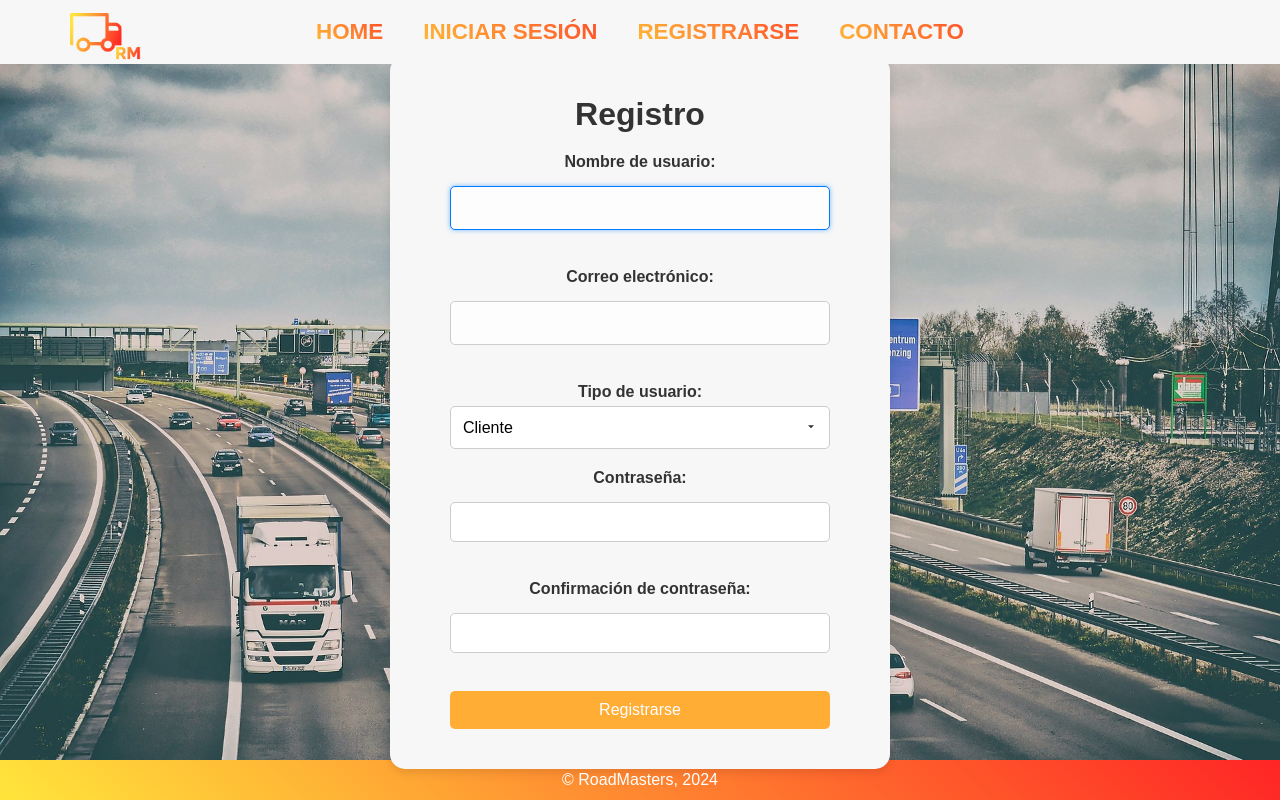
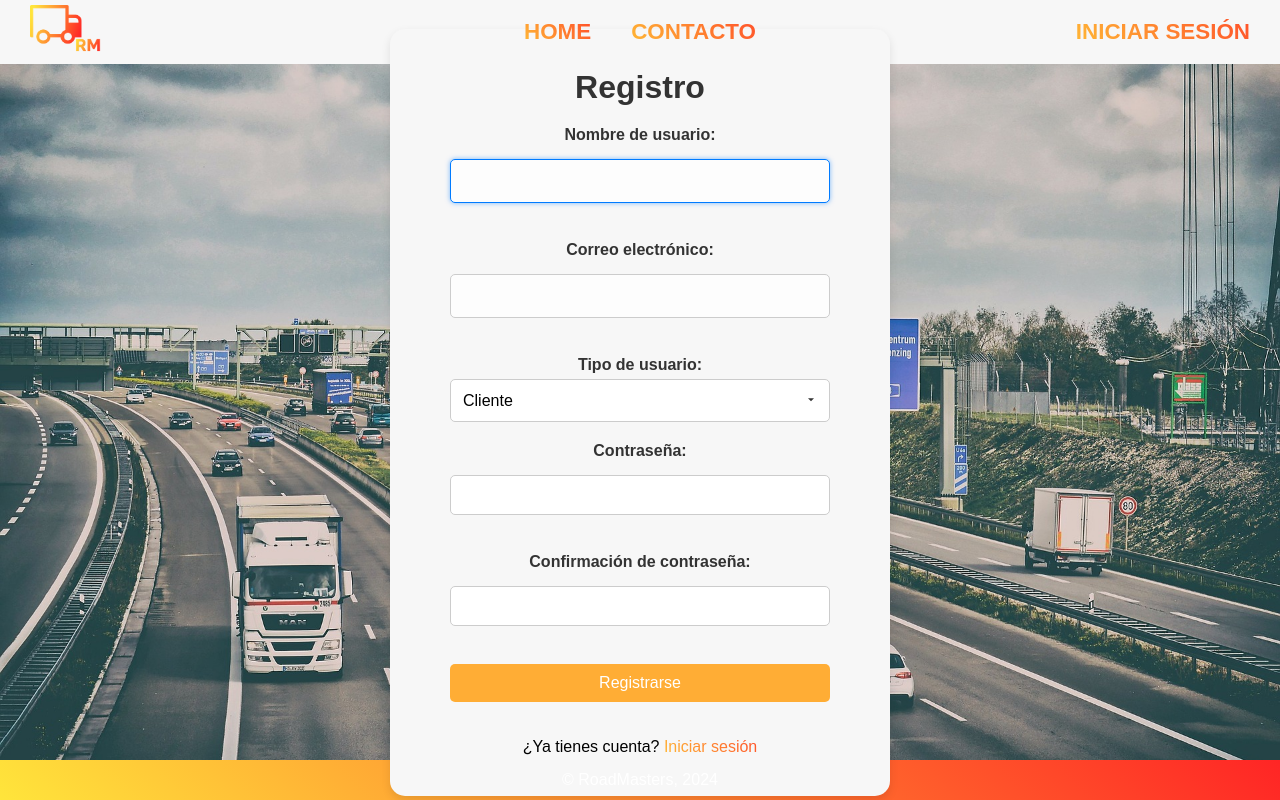
Before and after one commit to gonzalo-ceb/final-cybersecurity, a Django app: page /register/ in a window 1280 px wide. Run offline with Django 5.2, Linux system fonts and the light colour scheme.

Commit message:
arreglo del header

```diff
--- a/myproject/myapp/static/css/base.css
+++ b/myproject/myapp/static/css/base.css
@@ -10,59 +10,53 @@
 }
 
 header {
-    position: relative;
-    height: 8vh;
     display: flex;
     align-items: center;
     justify-content: space-between;
+    height: 8vh;
+    padding: 0 30px;
     background: #f7f7f7;
-    padding: 0 30px;
-    color: black;
 }
 
 .logo {
-    position: absolute;
-    margin-top: 15px;
-    left: 70px;
-    z-index: 2;
+    flex: 1;
 }
 
 .logo img {
     height: 50px;
 }
 
-header nav {
+.main-nav {
     display: flex;
     justify-content: center;
+    gap: 40px;
+    flex: 1;
+    text-align: center;
+}
+
+.session-links {
+    display: flex;
     align-items: center;
-    flex-grow: 1;
-    gap: 40px;
-    z-index: 2;
+    justify-content: flex-end;
+    gap: 20px;
+    flex: 1;
+}
+
+nav a, .session-links a {
+    text-decoration: none;
+    color: inherit;
 }
 
 .gradiente {
     font-size: 1.4rem;
     background: linear-gradient(45deg, #ffe53b, #ff2525);
     -webkit-background-clip: text;
+    background-clip: text;
     color: transparent;
     background-size: 200% 100%;
     background-position: center;
     padding-bottom: 1px;
-}
-
-
-.gradiente {
-    font-size: 1.4rem;
     position: relative;
-    display: inline-block;
-    background: linear-gradient(45deg, #ffe53b, #ff2525);
-    -webkit-background-clip: text;
-    background-clip: text;
-    color: transparent;
-    -webkit-text-fill-color: transparent;
-    background-size: 200% 100%;
-    background-position: center;
-    padding-bottom: 1px;
 }
 
 .gradiente::after {
--- a/myproject/myapp/static/css/sesion.css
+++ b/myproject/myapp/static/css/sesion.css
@@ -114,6 +114,32 @@
     width: 100%;
 }
 
+.gradiente_peque {
+    background: linear-gradient(45deg, #ffe53b, #ff2525);
+    -webkit-background-clip: text;
+    background-clip: text;
+    color: transparent;
+    background-size: 200% 100%;
+    background-position: center;
+    padding-bottom: 1px;
+    position: relative;
+}
+.gradiente_peque::after {
+    content: "";
+    position: absolute;
+    left: 0;
+    right: 0;
+    bottom: 0;
+    height: 1px;
+    background: linear-gradient(45deg, #ffe53b, #ff2525);
+    opacity: 0;
+    transition: opacity 0.3s;
+}
+
+.gradiente_peque:hover::after {
+    opacity: 1;
+}
+
 .btn_submit:hover {
     background-color: #FF9432;
 }
--- a/myproject/myapp/templates/base.html
+++ b/myproject/myapp/templates/base.html
@@ -22,18 +22,22 @@
 				<img src="{% static 'images/logo.png' %}" alt="RoadMasters Logo">
 			</a>
 		</div>
-    <nav>
+		<nav class="main-nav">
 			<a href="{% url 'home' %}"><h4 class="gradiente">HOME</h4></a>
 			{% if user.is_authenticated %}
 				<a href="{% url 'crear_solicitud' %}"><h4 class="gradiente">SOLICITUD</h4></a>
+			{% endif %}
+			<a href=""><h4 class="gradiente">CONTACTO</h4></a>
+		</nav>
+		<div class="session-links">
+			{% if user.is_authenticated %}
 				<a href="{% url 'logout' %}"><h4 class="gradiente">CERRAR SESIÓN</h4></a>
 			{% else %}
 				<a href="{% url 'login' %}"><h4 class="gradiente">INICIAR SESIÓN</h4></a>
-            <a href="{% url 'register' %}"><h4 class="gradiente">REGISTRARSE</h4></a>
 			{% endif %}
-		<a href=""><h4 class="gradiente">CONTACTO</h4></a>
-    </nav>
+		</div>
 	</header>
+
 
 	<div class="contenedor">
 		{% block content %}
--- a/myproject/myapp/templates/login.html
+++ b/myproject/myapp/templates/login.html
@@ -23,6 +23,9 @@
 
                 <button type="submit" class="btn_submit">Ingresar</button>
             </form>
+			<br><br>
+
+            <p>¿No tienes cuenta? <a href="{% url 'register' %}" class="btn_link gradiente_peque">Registrarse</a></p>
         </div>
     </div>
 {% endblock %}
--- a/myproject/myapp/templates/register.html
+++ b/myproject/myapp/templates/register.html
@@ -66,7 +66,8 @@
 
 				<button type="submit" class="btn_submit">Registrarse</button>
 			</form>
-
+			<br><br>
+			<p>¿Ya tienes cuenta? <a href="{% url 'login' %}" class="btn_link gradiente_peque">Iniciar sesión</a></p>
 		</div>
 	</div>
 
```
Lines whose indentation alone changed are shown as unchanged.
